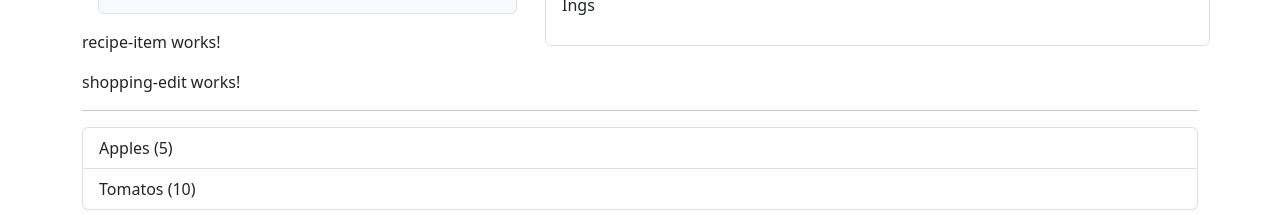
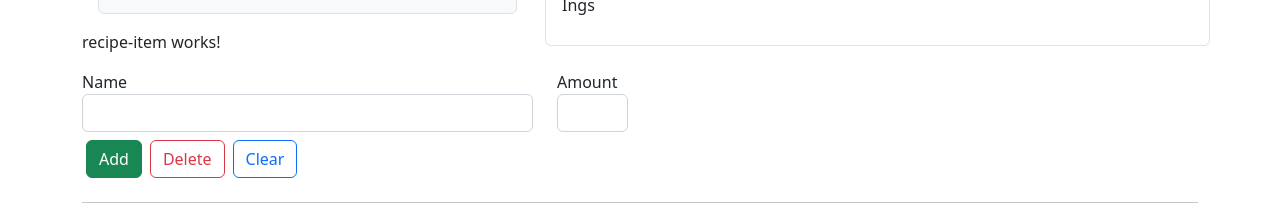
Before and after one commit to AhmadrezaMozaffary/first-angular-app, an Angular app: page / in a window 1280 px wide. Shown: the part 248-467 px from the top of the page. Built offline with nearby package versions, Linux system fonts and the light colour scheme.

Commit message:
Add edit section

```diff
--- a/src/app/shopping-list/shopping-edit/shopping-edit.component.html
+++ b/src/app/shopping-list/shopping-edit/shopping-edit.component.html
@@ -1 +1,23 @@
-<p>shopping-edit works!</p>
+<div class="row">
+  <div class="col-xs-12">
+    <form>
+      <div class="row">
+        <div class="col-sm-5 form-group">
+          <label for="name">Name</label>
+          <input type="text" name="name" id="name" class="form-control" />
+        </div>
+        <div class="col-sm-1 form-group">
+          <label for="amount">Amount</label>
+          <input type="number" name="amount" id="amount" class="form-control" />
+        </div>
+      </div>
+      <div class="row">
+        <div class="col-xs-12">
+          <button class="btn btn-success mx-1 my-2" type="submit">Add</button>
+          <button class="btn btn-outline-danger mx-1 my-2" type="button">Delete</button>
+          <button class="btn btn-outline-primary mx-1 my-2" type="button">Clear</button>
+        </div>
+      </div>
+    </form>
+  </div>
+</div>
```
